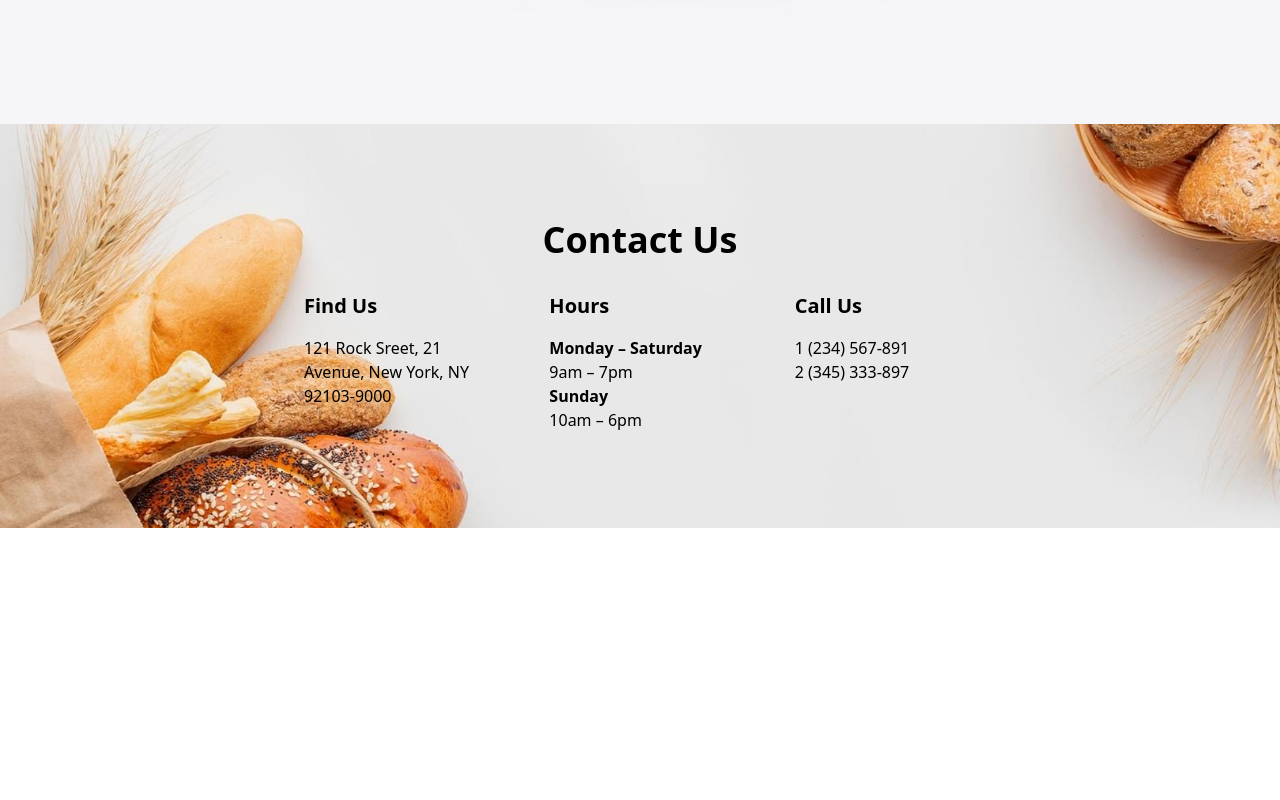
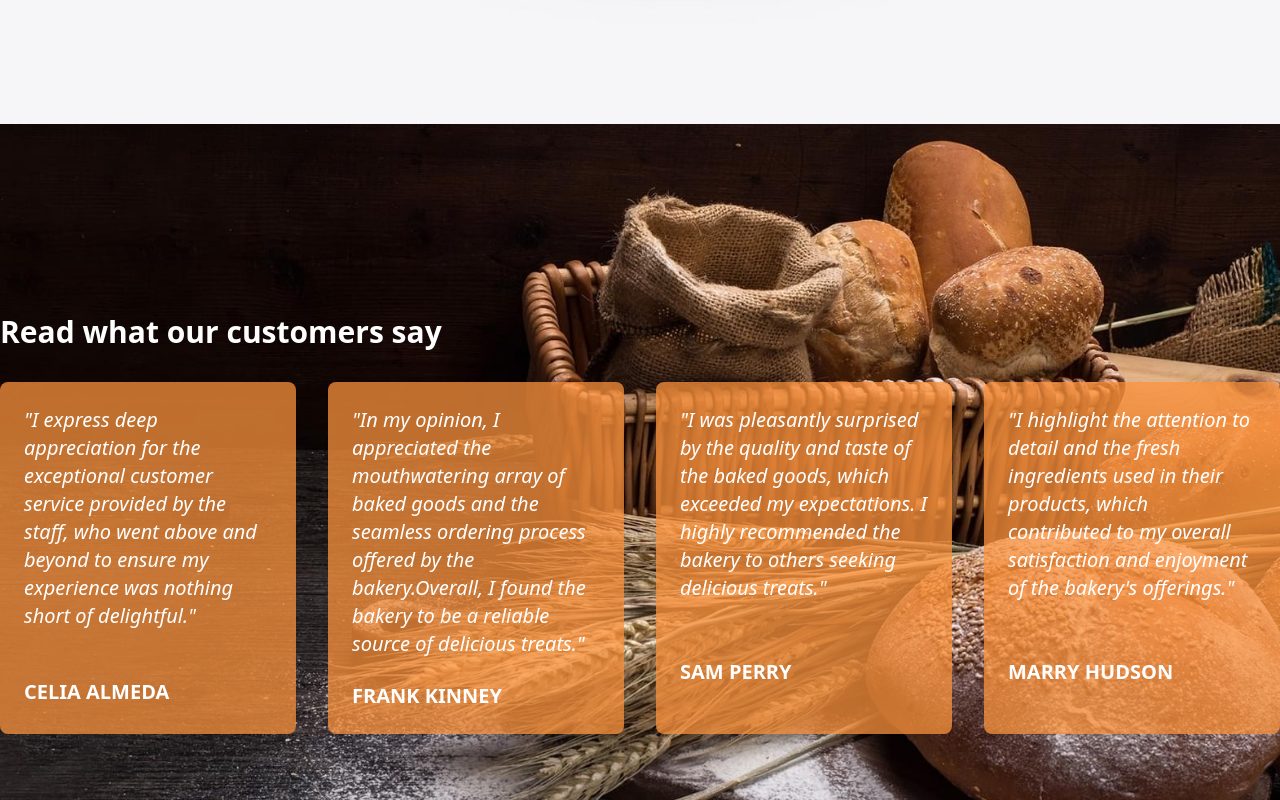
Before and after one commit to kostas-python/bakery, an Angular app: page / in a window 1280 px wide. Shown: the part 4120-4920 px from the top of the page. Before the commit the page ends 4648 px from the top, so only its background shows below. Built offline with nearby package versions, Linux system fonts and the light colour scheme.

Commit message:
added testimonials

```diff
--- a/package.json
+++ b/package.json
@@ -18,6 +18,7 @@
     "@angular/platform-browser": "^17.3.0",
     "@angular/platform-browser-dynamic": "^17.3.0",
     "@angular/router": "^17.3.0",
+    "@ng-icons/heroicons": "^27.5.2",
     "rxjs": "~7.8.0",
     "tslib": "^2.3.0",
     "zone.js": "~0.14.3"
--- a/src/app/Layout/blocks/blocks/blocks.component.html
+++ b/src/app/Layout/blocks/blocks/blocks.component.html
@@ -1,3 +1,6 @@
+
+
+
 
 <!-- Block 1 -->
 
@@ -148,3 +151,31 @@
       <img src="assets/g-min.jpg" alt="" class="w-full h-auto mt-8 object-contain" style="max-height: 800px;">
     </div>
   </section>
+
+
+  <!-- Block 5 -->
+
+
+  <section class="flex items-center justify-center h-[800px] bg-cover bg-center bg-gradient-to-b from-gray-100 to-gray-300" style="background-image: url('/assets/88-min.jpg');" >
+    <div class="container mx-auto py-16 text-white">
+        <h2 class="text-3xl font-bold mb-8">Read what our customers say</h2>
+        <div class="grid grid-cols-1 gap-8 md:grid-cols-2 lg:grid-cols-4">
+            <div class="bg-orange-400/75 rounded-lg p-6">
+                <p class="text-xl italic mb-12">"I express deep appreciation for the exceptional customer service provided by the staff, who went above and beyond to ensure my experience was nothing short of delightful."</p>
+                <h5 class="text-xl font-semibold">CELIA ALMEDA</h5>
+            </div>
+            <div class="bg-orange-400/75 rounded-lg p-6">
+                <p class="text-xl italic mb-6">"In my opinion, I appreciated the mouthwatering array of baked goods and the seamless ordering process offered by the bakery.Overall, I found the bakery to be a reliable source of delicious treats."</p>
+                <h5 class="text-xl font-semibold">FRANK KINNEY</h5>
+            </div>
+            <div class="bg-orange-400/75 rounded-lg p-6">
+                <p class="text-xl italic mb-14">"I was pleasantly surprised by the quality and taste of the baked goods, which exceeded my expectations. I highly recommended the bakery to others seeking delicious treats."</p>
+                <h5 class="text-xl font-semibold">SAM PERRY</h5>
+            </div>
+            <div class="bg-orange-400/75 rounded-lg p-6">
+                <p class="text-xl italic mb-14">"I highlight the attention to detail and the fresh ingredients used in their products, which contributed to my overall satisfaction and enjoyment of the bakery's offerings."</p>
+                <h5 class="text-xl font-semibold">MARRY HUDSON</h5>
+            </div>
+        </div>
+    </div>
+</section>
```
Also changed, not shown: src/app/Layout/blocks/blocks/blocks.component.ts (line endings or trailing spaces), 1 other file (tests, documents, lock files or other folders).
